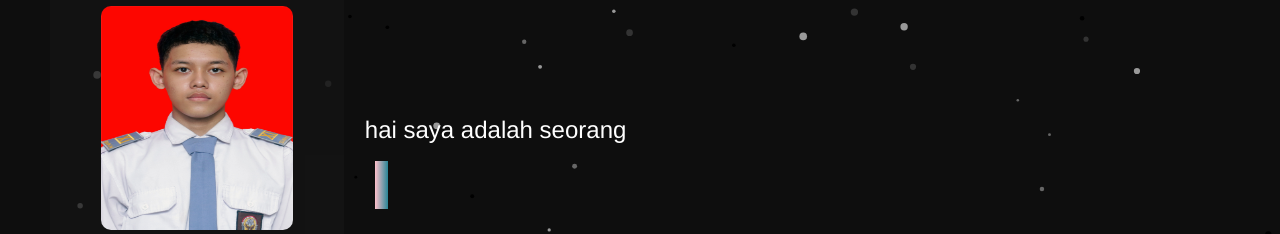
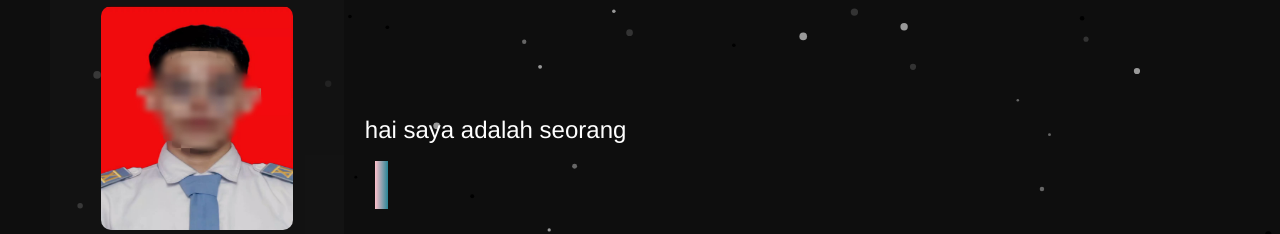
Before and after one commit to bidking/portofoliophis, a plain HTML site: page index.html in a window 1280 px wide. Shown: the part 196-430 px from the top of the page. Drawn offline with nearby package versions, Linux system fonts and the light colour scheme.

Commit message:
pp old index.html

```diff
--- a/index.html
+++ b/index.html
@@ -25,7 +25,7 @@
                   <div class="img"><img class="log" src="assets/logo-size kecil.png" alt=""></div>
                   <div class="text"><span>ESTA NUR</span> <br><span>ALIANSYAH</span></div>
               </div>
-              <img class="pp" src="asset/ppnew.jpg" alt="">
+              <img class="pp" src="asset/pp2.jpeg" alt="">
               <div class="spesification">
                   <p class="title">spesification</p>
                   <p>frontend deveoper and</p>
```
